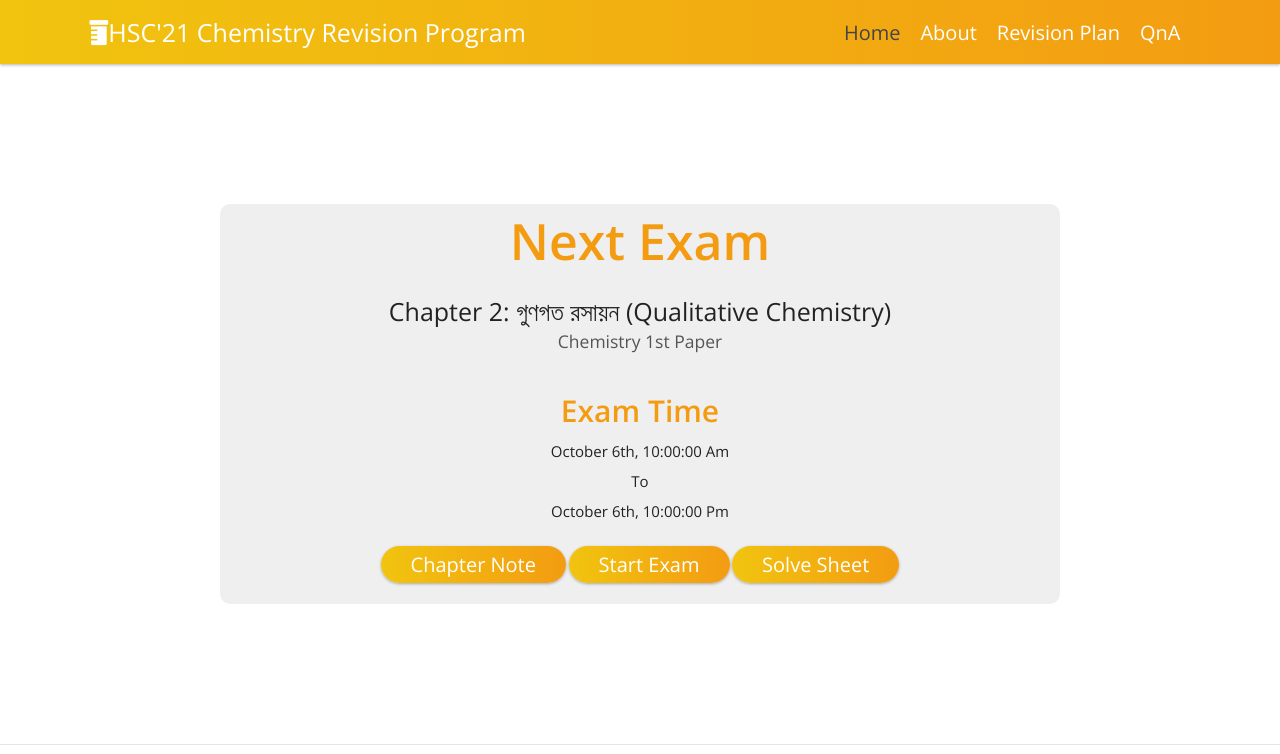
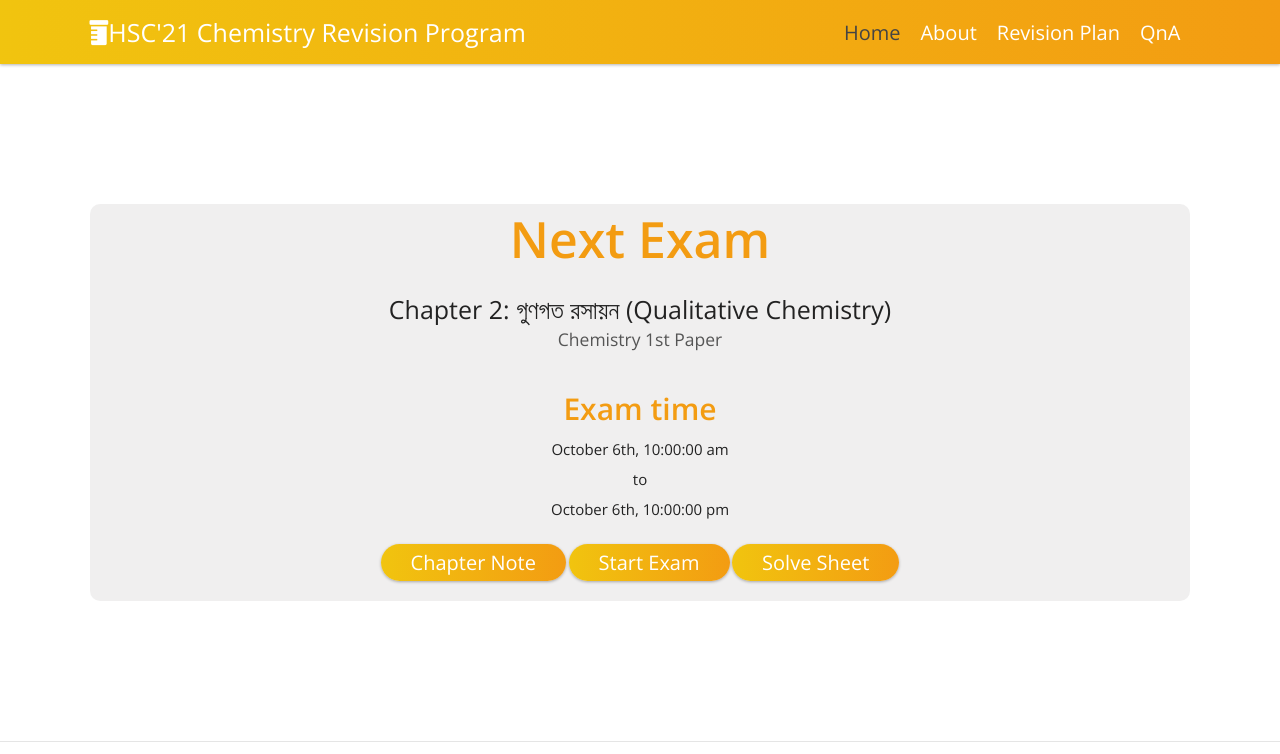
Before and after one commit to choeliteteam/hsc21-revision-course, a plain HTML site: page revision-plan.html in a window 1280 px wide. Shown: the top 754 px of the page. Drawn offline with nearby package versions, Linux system fonts and the light colour scheme.

Commit message:
fixed card bug

```diff
--- a/css/style.css
+++ b/css/style.css
@@ -515,7 +515,9 @@ header #burger {
     /* background-color: #666; */
     justify-content: center;
     align-items: center;
-    margin: 130px;
+    width: 100%;
+    margin-top: 130px;
+    margin-bottom: 130px;
 }
 
 .revision-main-app .revision-card {
@@ -529,18 +531,21 @@ header #burger {
     text-align: center;
     padding: 2rem 0;
     border-radius: 1rem;
-    height: 400px;
+    /* height: 400px; */
     line-height: 3rem;
+    text-transform: none;
 }
 
 .revision-main-app .revision-card h1 {
     color: #f39c12;
     font-size: 5rem;
+    text-transform: none;
 }
 
 .revision-main-app .revision-card p {
     /* font-size: 2rem; */
     color: #222;
+    text-transform: none;
 }
 
 .revision-main-app .revision-card .chapter-name {
```
